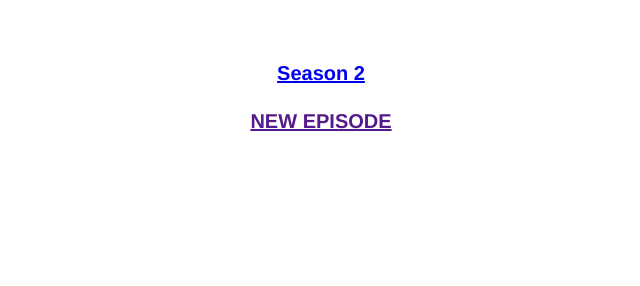
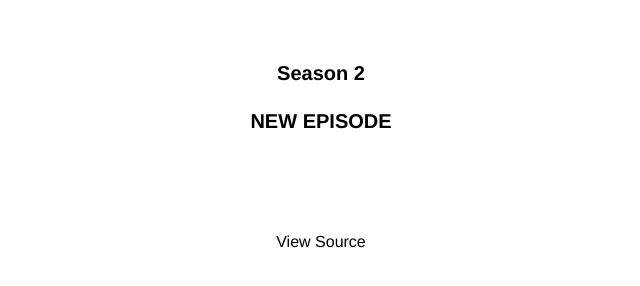
Before and after one commit to sam-drew/random-episodes, a plain HTML site: page index.html in a window 1280 px wide. Shown: the part 118-404 px from the top of the page, without its empty margins (319-959 px from the left). Drawn offline with Linux system fonts and the light colour scheme.

Commit message:
Added a 'view source' footer to the index page. Updated link styling.

```diff
--- a/index.html
+++ b/index.html
@@ -2,7 +2,7 @@
 <head>
     <link rel="stylesheet" href="style.css">
     <script src="script.js"></script>
-    <title>Random TBBT Episodes</title>
+    <title>TBBT EPISODE RANDOMISER</title>
 </head>
 <body>
     <p class="heading">TBBT EPISODE RANDOMISER</p>
@@ -12,5 +12,8 @@
     <div class="episode">
         <a href="">NEW EPISODE</a>
     </div>
+    <footer>
+        <a href="https://github.com/sam-drew/random-episodes">View Source</a>
+    </footer>
 </body>
 </html>
--- a/style.css
+++ b/style.css
@@ -1,5 +1,9 @@
 html {
     font-family: 'Helvetica';
+}
+
+footer {
+    padding-top: 100px;
 }
 
 body {
@@ -7,6 +11,16 @@ body {
     margin: 0 auto;
     text-align: center;
     max-width: 550px;
+}
+
+a:visited {
+    text-decoration: none;
+    color: #000000;
+}
+
+a {
+    text-decoration: none;
+    color: #000000;
 }
 
 .heading {
```
